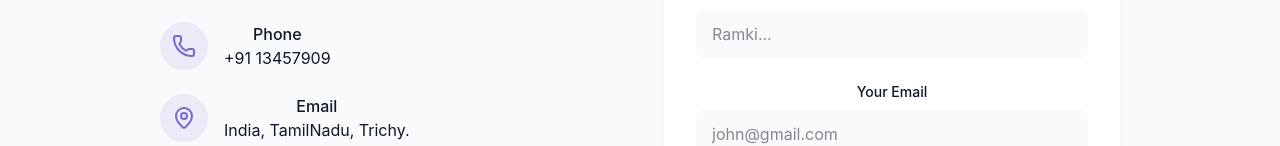
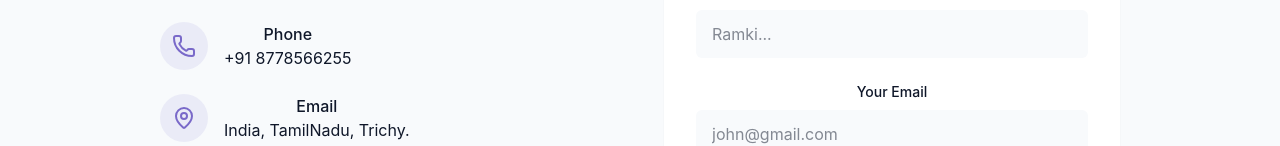
Before and after one commit to Ramki-45/Ramki-Portfolio, a React (Vite) app: page / in a window 1280 px wide. Shown: the part 4208-4354 px from the top of the page. Built offline with nearby package versions, Linux system fonts and the light colour scheme.

Commit message:
Prepare for deployment

```diff
--- a/package.json
+++ b/package.json
@@ -10,12 +10,12 @@
     "preview": "vite preview"
   },
   "dependencies": {
+    "@emailjs/browser": "^4.4.1",
     "@radix-ui/react-toast": "^1.2.15",
     "@tailwindcss/vite": "^4.1.14",
     "autoprefixer": "^10.4.21",
     "class-variance-authority": "^0.7.1",
     "clsx": "^2.1.1",
-    "emailjs-com": "^3.2.0",
     "lucide-react": "^0.546.0",
     "postcss": "^8.5.6",
     "react": "^19.1.1",
--- a/src/components/ContactSection.jsx
+++ b/src/components/ContactSection.jsx
@@ -1,7 +1,7 @@
 import { Instagram, Linkedin, Mail, MapPin, Phone, Send, Twitter } from "lucide-react"
 import {cn} from "@/lib/utils"
 import { useRef, useState } from 'react'
-import emailjs from 'emailjs-com'
+import emailjs from "@emailjs/browser";
 import { useToastStore } from '../hooks/useToast'
 
 export const ContactSection=()=>{
@@ -85,9 +85,9 @@ export const ContactSection=()=>{
                             </div>
                             <div>
                                 <h4 className="font-medium"> Phone</h4>
-                                <a href="tel:*12345678"
+                                <a href="tel:*8778566255"
                                 className="tex-muted-foreground hover:text-primary transition-colors">
-                                  +91 13457909
+                                  +91 8778566255
                                 </a>
                             </div>
 
```
Also changed, not shown: 1 other file (tests, documents, lock files or other folders).
